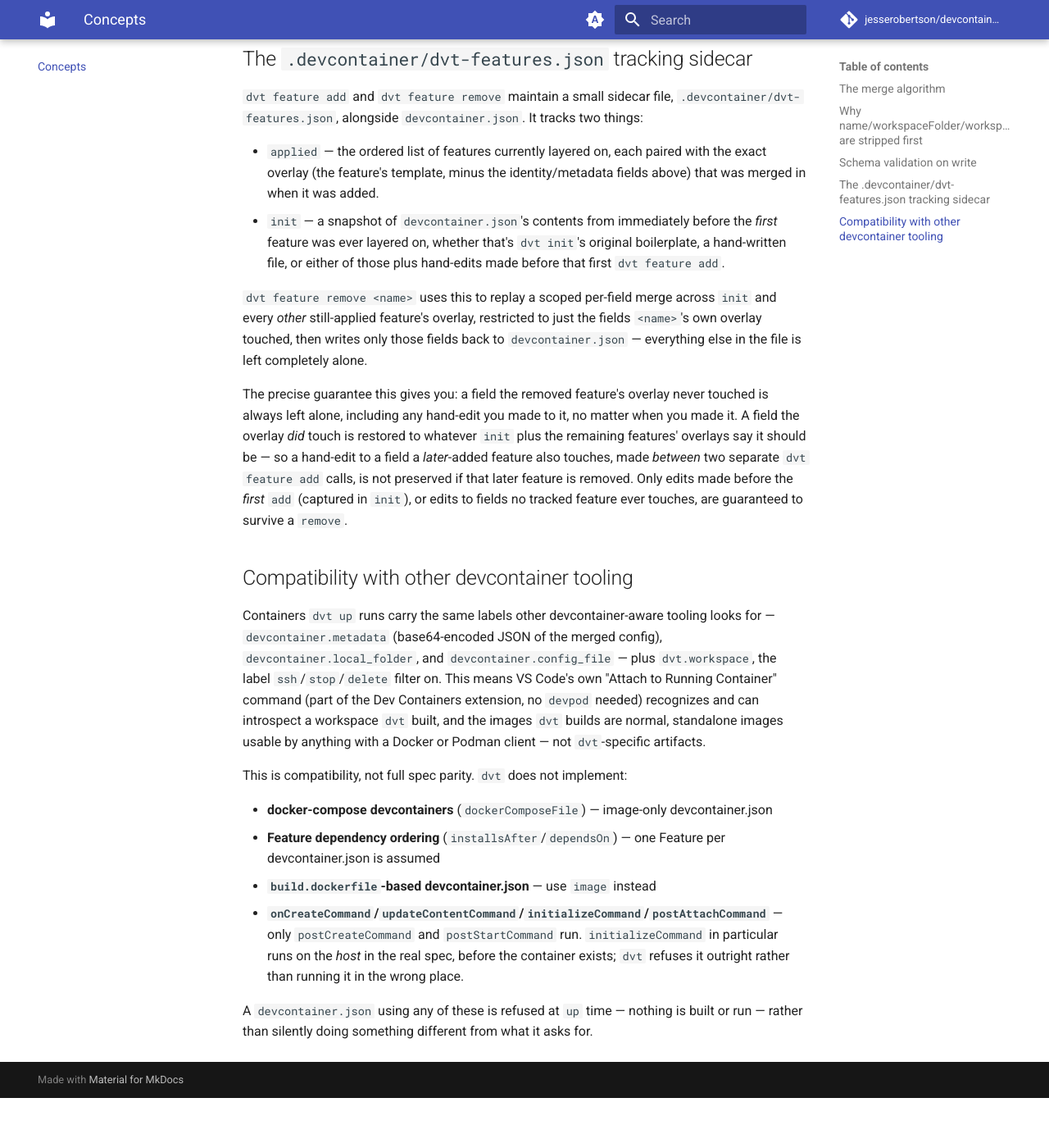
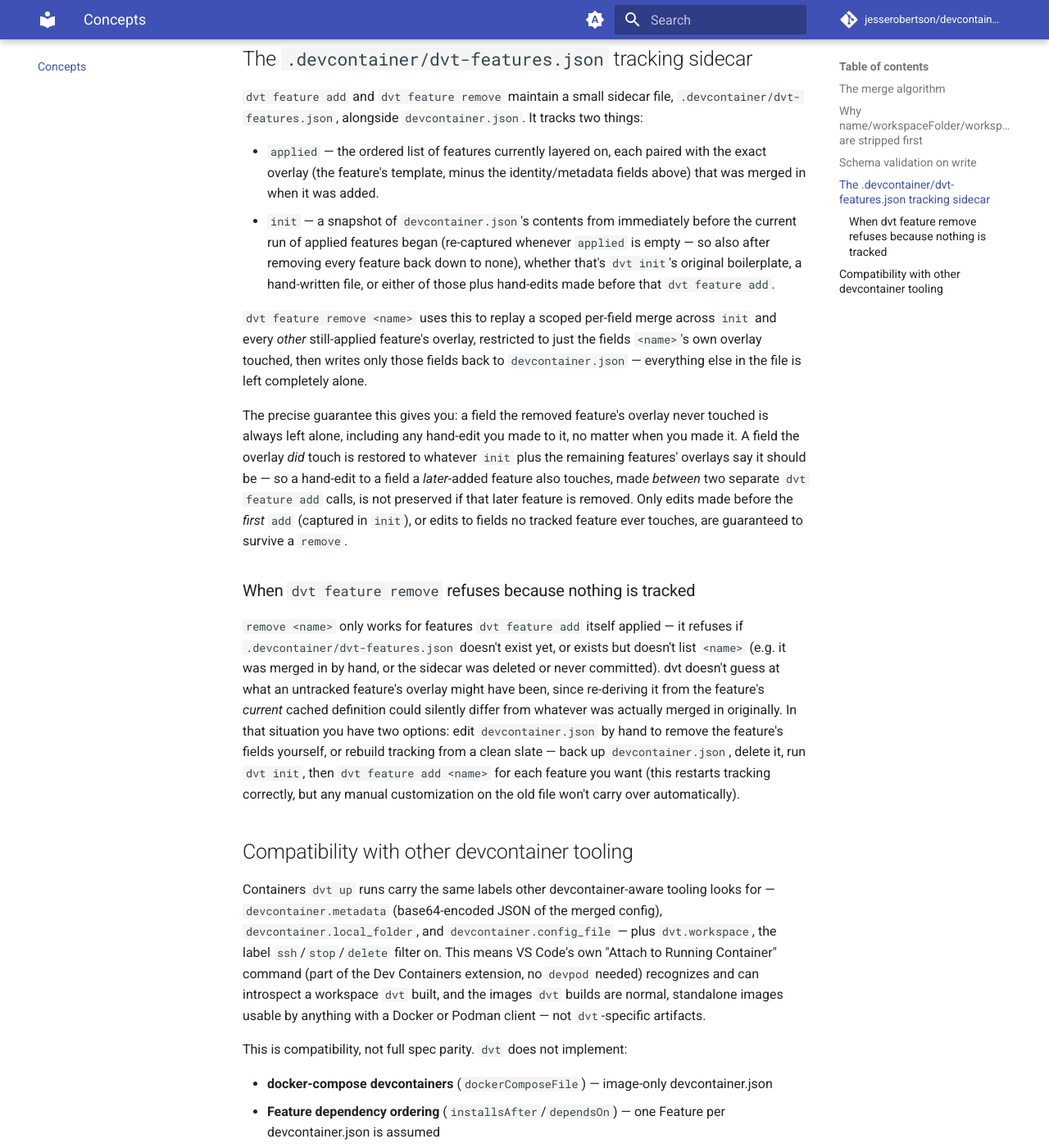
Before and after one commit to jesserobertson/devcontainers, an MkDocs documentation site: the page built from dvt/docs/content/concepts.md, in a window 1280 px wide and 1400 px high, scrolled down 1416 px. Shown: the whole window at 82% size. Built offline with MkDocs 1.6.1 and Material for MkDocs 9.7.7, drawn with Linux system fonts in a browser that asks for light colours; comment, search, counter and statistics services are not loaded; before the commit the page ends 2755 px from its top, so only the background shows below that.

Commit message:
docs(dvt): explain and give recovery guidance in the untracked-feature refusal
dvt feature remove's refusal for an untracked feature now explains why
(no sidecar, or the name isn't in it) and gives concrete recovery
commands - edit devcontainer.json by hand, or rebuild tracking from
scratch via dvt init + dvt feature add. Mirrored in concepts.md's
sidecar section, alongside a small wording fix (init is re-captured
whenever applied is empty, not strictly "the first time ever").

```diff
--- a/dvt/docs/content/concepts.md
+++ b/dvt/docs/content/concepts.md
@@ -51,10 +51,11 @@ Reference](commands.md)), so there's nothing to validate.
 - `applied` — the ordered list of features currently layered on, each paired with the exact
   overlay (the feature's template, minus the identity/metadata fields above) that was merged
   in when it was added.
-- `init` — a snapshot of `devcontainer.json`'s contents from immediately before the *first*
-  feature was ever layered on, whether that's `dvt init`'s original boilerplate, a
-  hand-written file, or either of those plus hand-edits made before that first `dvt feature
-  add`.
+- `init` — a snapshot of `devcontainer.json`'s contents from immediately before the current
+  run of applied features began (re-captured whenever `applied` is empty — so also after
+  removing every feature back down to none), whether that's `dvt init`'s original
+  boilerplate, a hand-written file, or either of those plus hand-edits made before that
+  `dvt feature add`.
 
 `dvt feature remove <name>` uses this to replay a scoped per-field merge across `init` and
 every *other* still-applied feature's overlay, restricted to just the fields `<name>`'s own
@@ -68,6 +69,19 @@ overlays say it should be — so a hand-edit to a field a *later*-added feature
 made *between* two separate `dvt feature add` calls, is not preserved if that later feature
 is removed. Only edits made before the *first* `add` (captured in `init`), or edits to
 fields no tracked feature ever touches, are guaranteed to survive a `remove`.
+
+### When `dvt feature remove` refuses because nothing is tracked
+
+`remove <name>` only works for features `dvt feature add` itself applied — it refuses if
+`.devcontainer/dvt-features.json` doesn't exist yet, or exists but doesn't list `<name>`
+(e.g. it was merged in by hand, or the sidecar was deleted or never committed). dvt doesn't
+guess at what an untracked feature's overlay might have been, since re-deriving it from the
+feature's *current* cached definition could silently differ from whatever was actually
+merged in originally. In that situation you have two options: edit `devcontainer.json` by
+hand to remove the feature's fields yourself, or rebuild tracking from a clean slate — back
+up `devcontainer.json`, delete it, run `dvt init`, then `dvt feature add <name>` for each
+feature you want (this restarts tracking correctly, but any manual customization on the old
+file won't carry over automatically).
 
 ## Compatibility with other devcontainer tooling
 
```
Also changed, not shown: 1 other file.
